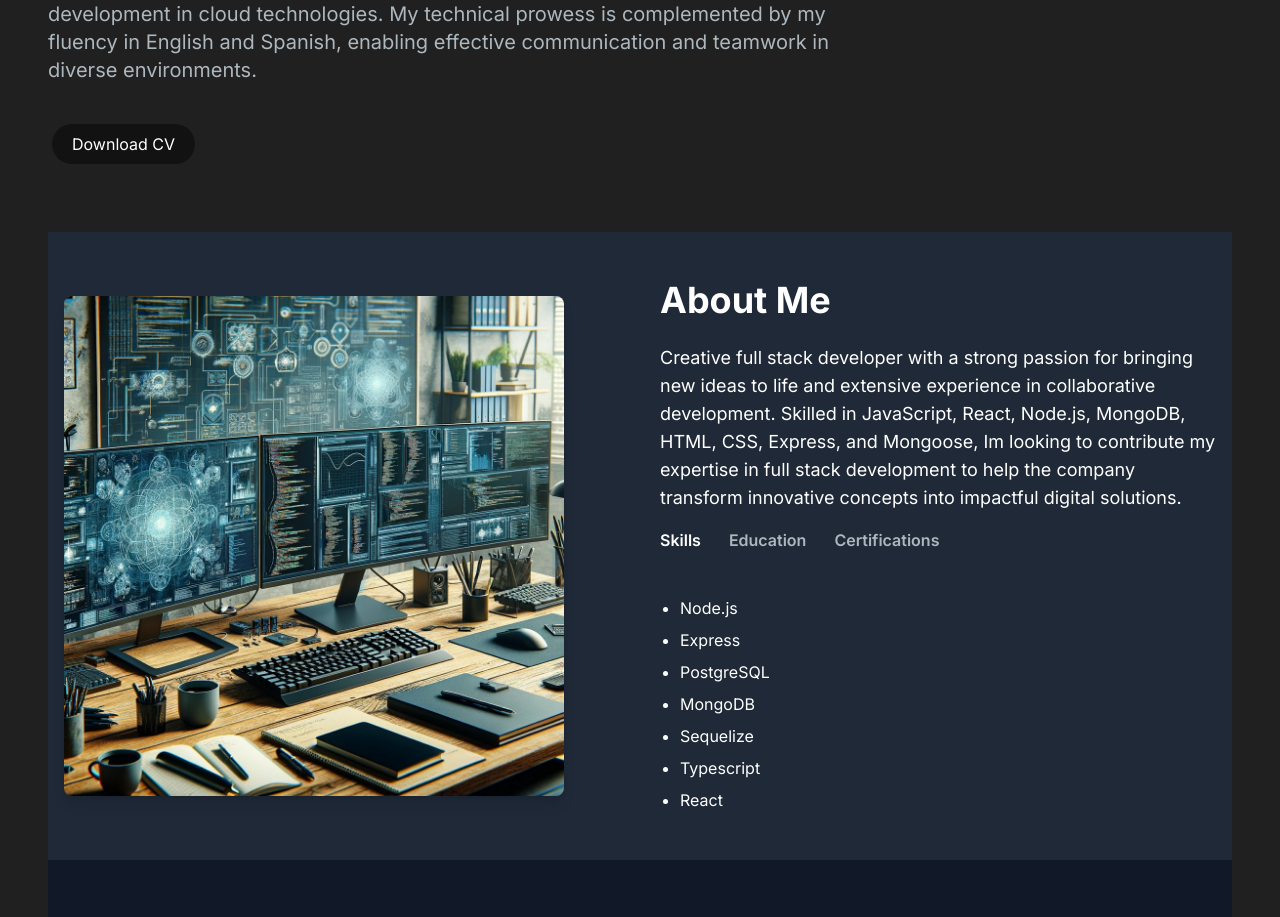
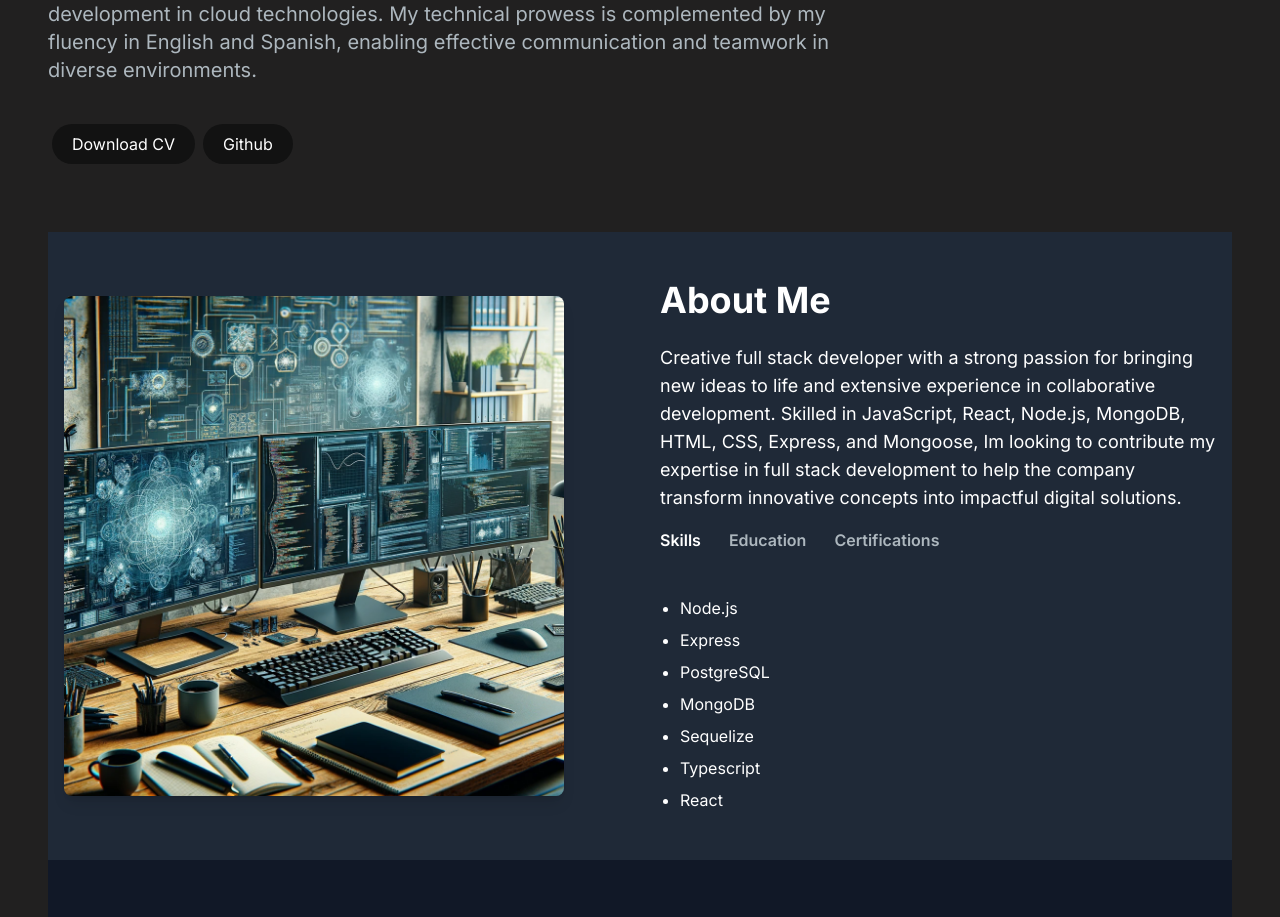
Before and after one commit to EdieAprovita/portafolio, a Next.js app: page / in a window 1280 px wide. Shown: the part 900-1817 px from the top of the page. Built offline with nearby package versions, Linux system fonts and the light colour scheme.

Commit message:
Update HeroSection.tsx

```diff
--- a/src/app/components/HeroSection.tsx
+++ b/src/app/components/HeroSection.tsx
@@ -64,6 +64,13 @@ const HeroSection = () => {
 								Download CV
 							</span>
 						</Link>
+						<Link
+							href="https://github.com/EdieAprovita"
+							className="px-1 inline-block py-1 w-full sm:w-fit rounded-full bg-gradient-to-br from-primary-500 to-secondary-500 hover:bg-slate-800 text-white mt-3">
+							<span className="block bg-[#121212] hover:bg-slate-800 rounded-full px-5 py-2">
+								Github
+							</span>
+						</Link>
 					</div>
 				</motion.div>
 				<motion.div
```
